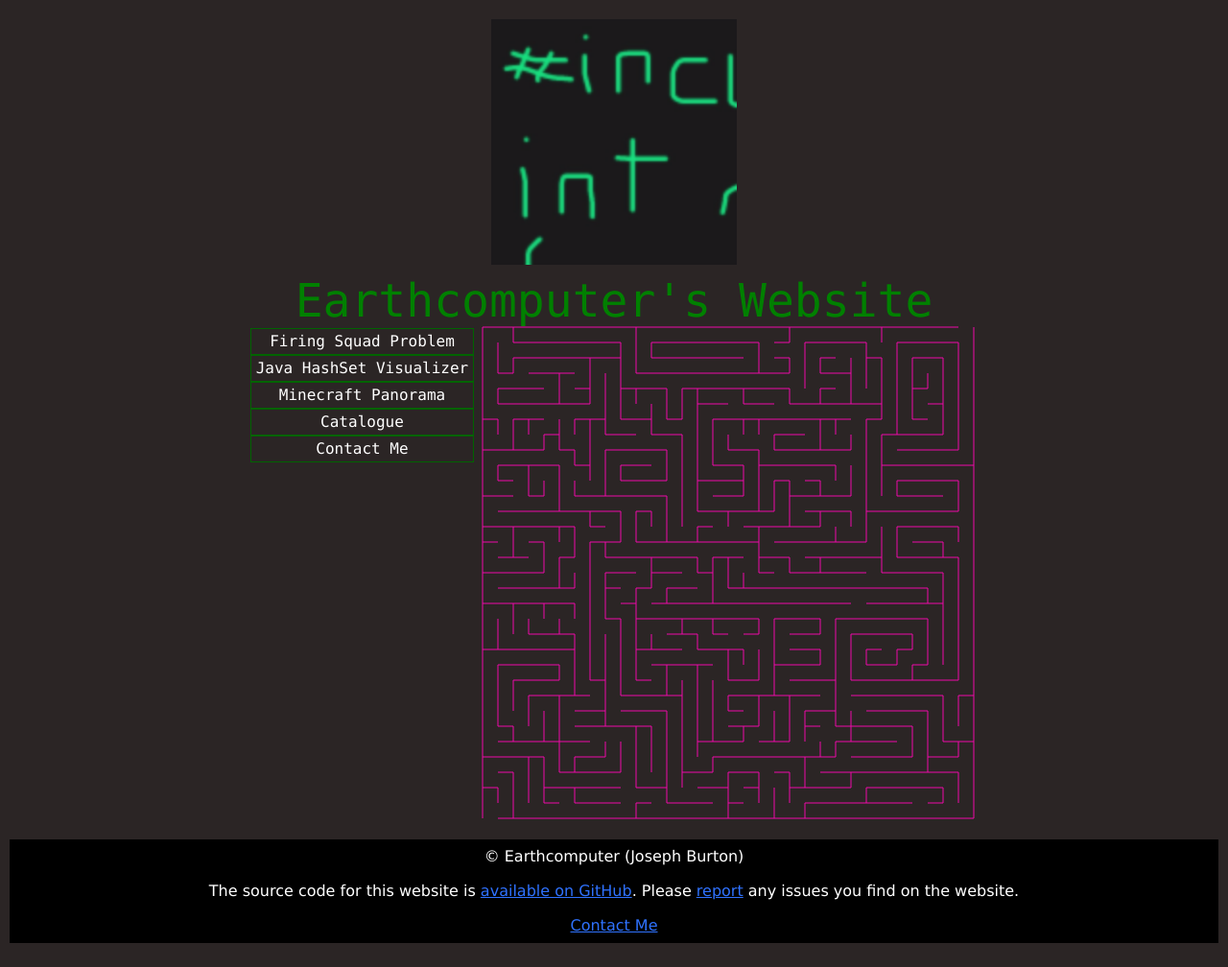
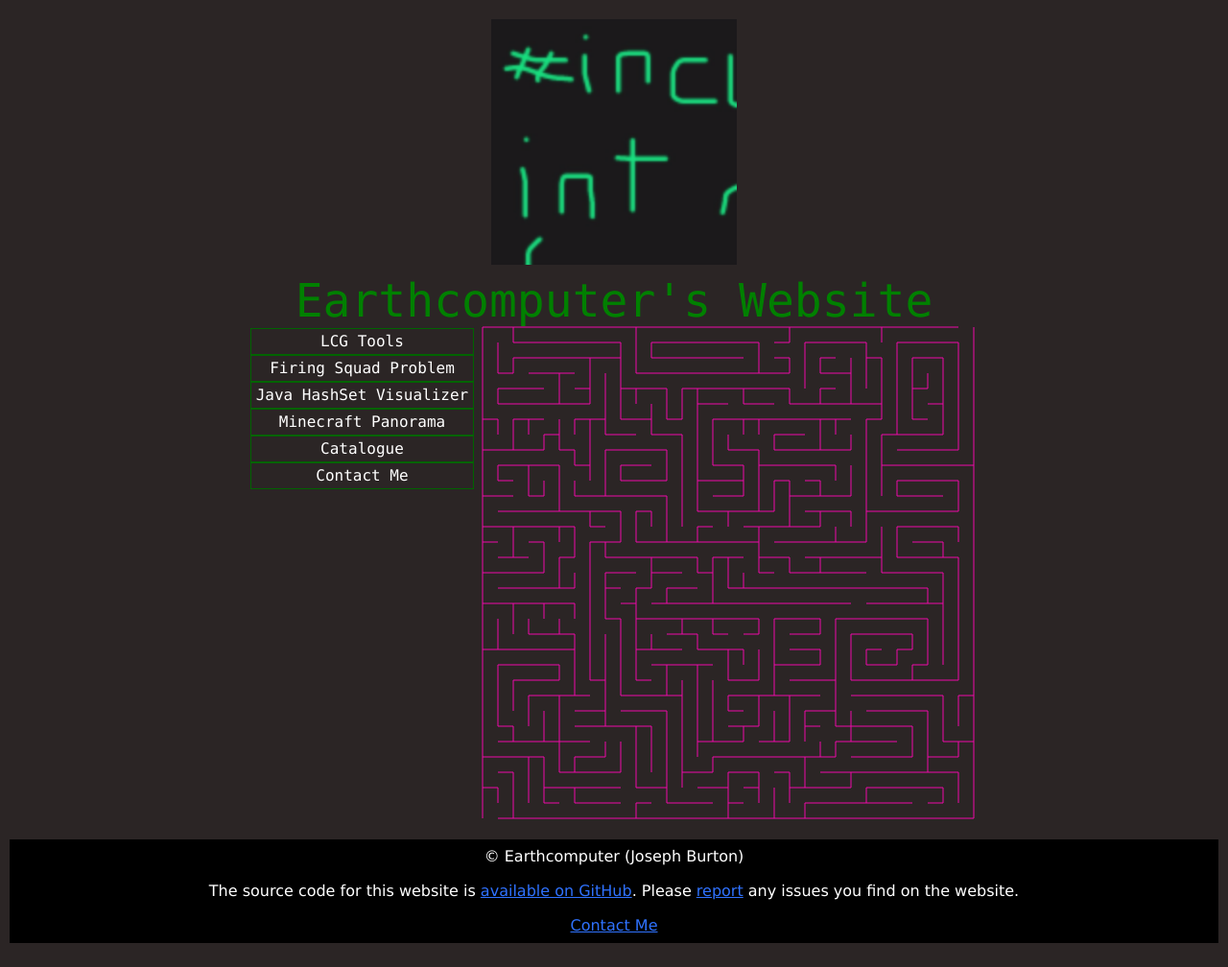
Before and after one commit to Earthcomputer/Earthcomputer.github.io, a Jekyll site: the page built from index.html, in a window 1280 px wide. Shown: the whole page at 96% size. Built offline with Jekyll 4.4.1, drawn with Linux system fonts in a browser that asks for light colours.

Commit message:
Add LCG tools to navbar

```diff
--- a/_includes/navbar.html
+++ b/_includes/navbar.html
@@ -1,4 +1,5 @@
 <nav><ul>
+    <li><a href="/lcg.html">LCG Tools</a></li>
     <li><a href="/fsp.html">Firing Squad Problem</a></li>
     <li><a href="/hashset.html">Java HashSet Visualizer</a></li>
     <li><a href="/panorama.html">Minecraft Panorama</a></li>
```
